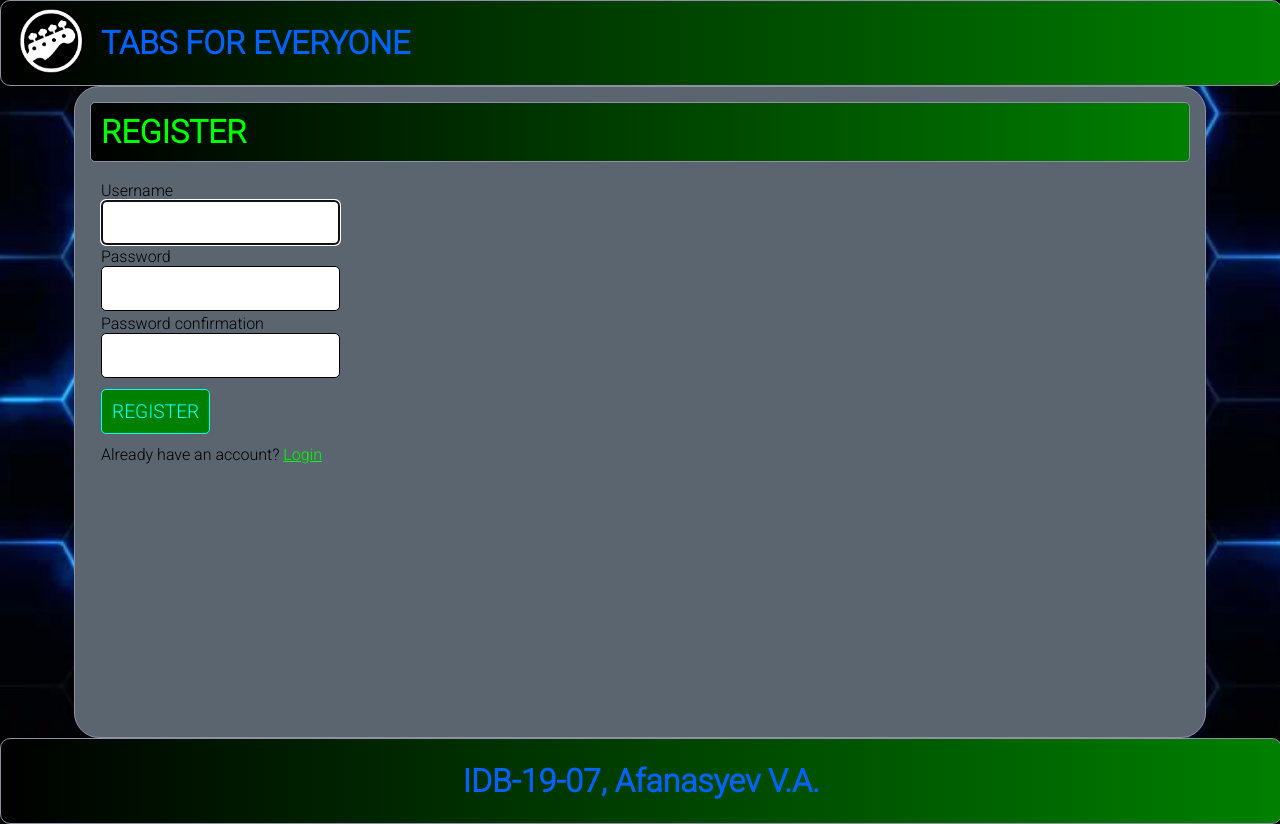
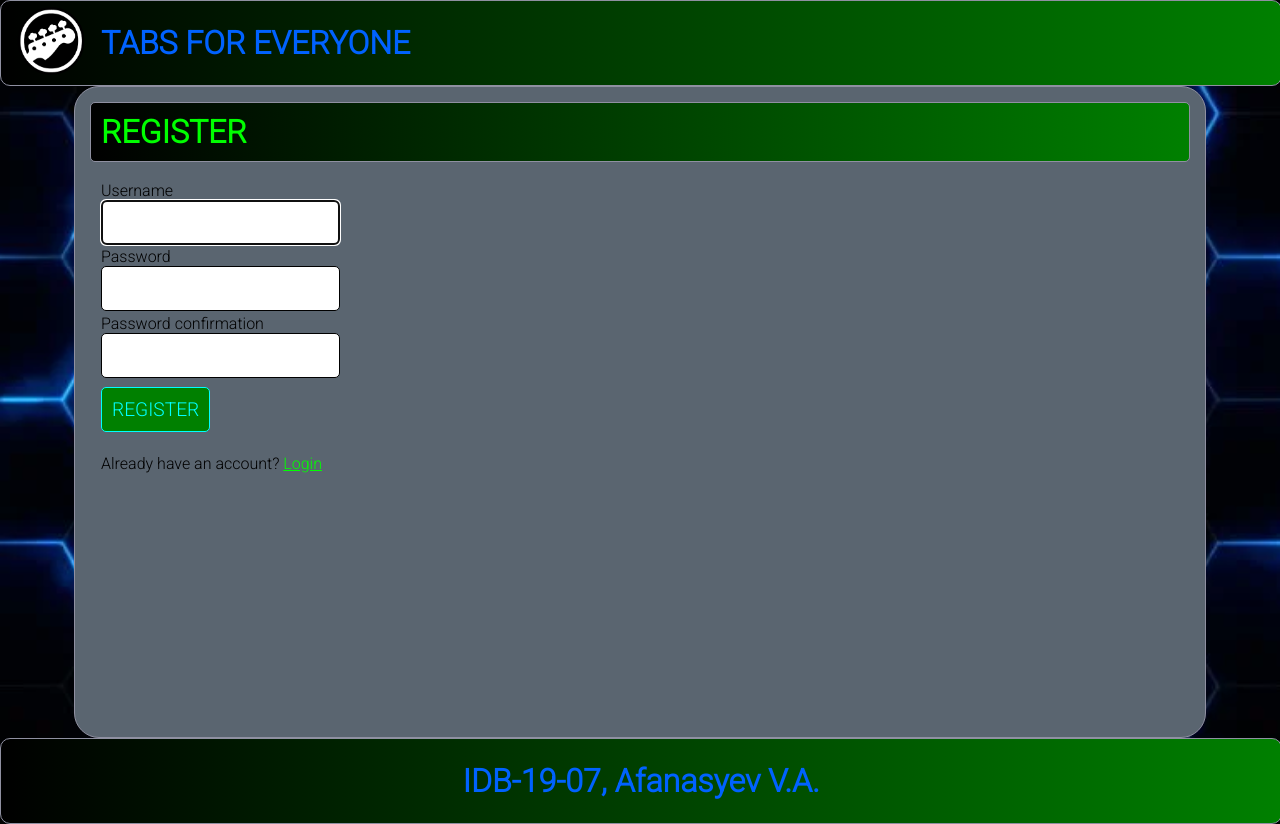
Before and after one commit to Overial/TabsForEveryone, a Django app: page /register/ in a window 1280 px wide. Run offline with Django 3.2, Linux system fonts and the light colour scheme.

Commit message:
Fixed registration page

```diff
--- a/mysite/tfe/static/tfe/style.css
+++ b/mysite/tfe/static/tfe/style.css
@@ -113,6 +113,10 @@ a {
 	font-size: 120%;
 }
 
+.custom-button:hover {
+	color: #2b56ff;
+}
+
 .tab-wrapper {
 	display: flex;
 	justify-content: space-between;
--- a/mysite/tfe/templates/tfe/register.html
+++ b/mysite/tfe/templates/tfe/register.html
@@ -8,17 +8,18 @@
 <div class="tab-form">
 	<form method="POST">
 		{% csrf_token %}
-		<!-- {{ form.as_p }} -->
+		<!--{{ form.as_p }}-->
 		<label>{{ form.username.label }}</label>
 		{{ form.username }}
 		<label>{{ form.password1.label }}</label>
 		{{ form.password1 }}
 		<label>{{ form.password2.label }}</label>
 		{{ form.password2 }}
+		<br>
+		<input style="margin-top: 4%;" class="custom-button" type="submit" value="REGISTER">
 	</form>
 </div>
 
-<input style="margin-left: 1%;" class="custom-button" type="submit" value="REGISTER">
 <p style="margin-left: 1%; margin-top: 1%;">
 	Already have an account?
 	<a style="text-decoration: underline;" href="{% url 'tfe:login' %}">
```
Also changed, not shown: mysite/db.sqlite3.
